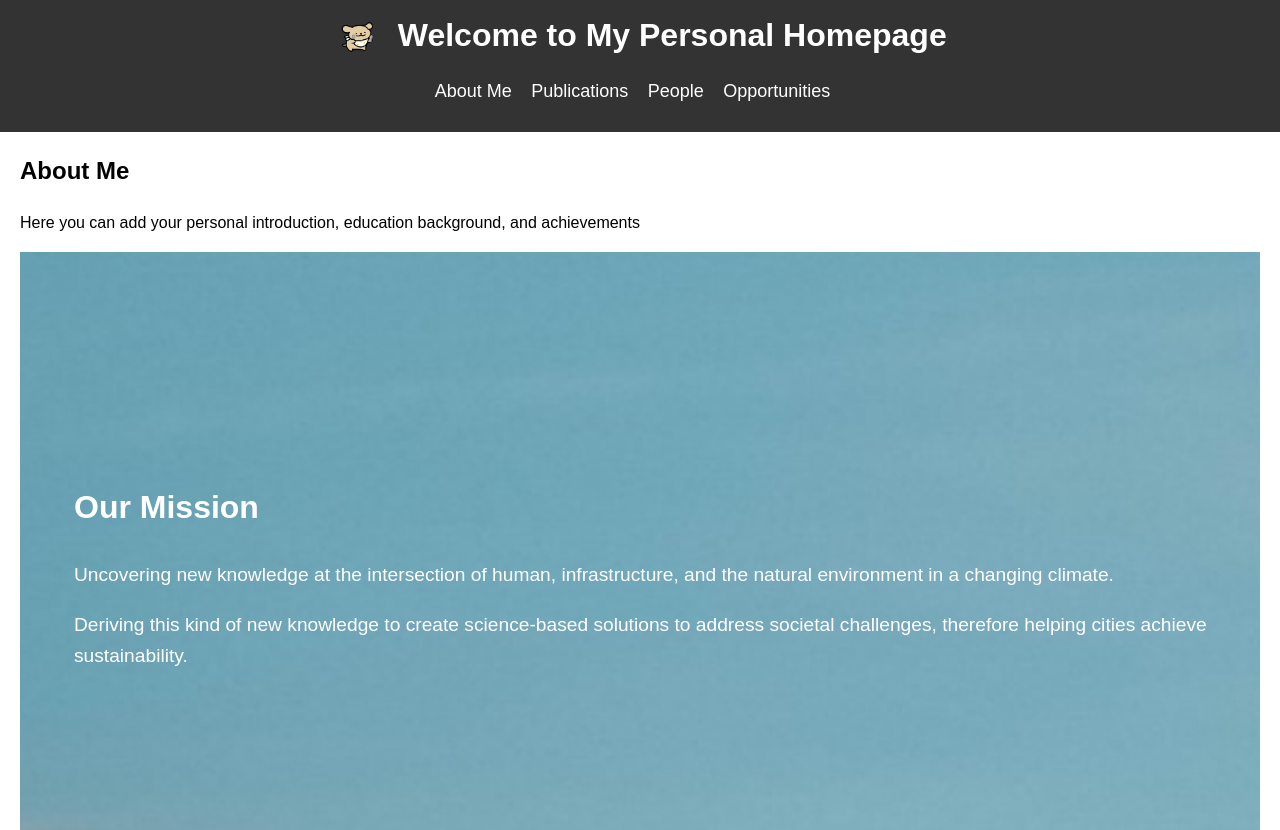
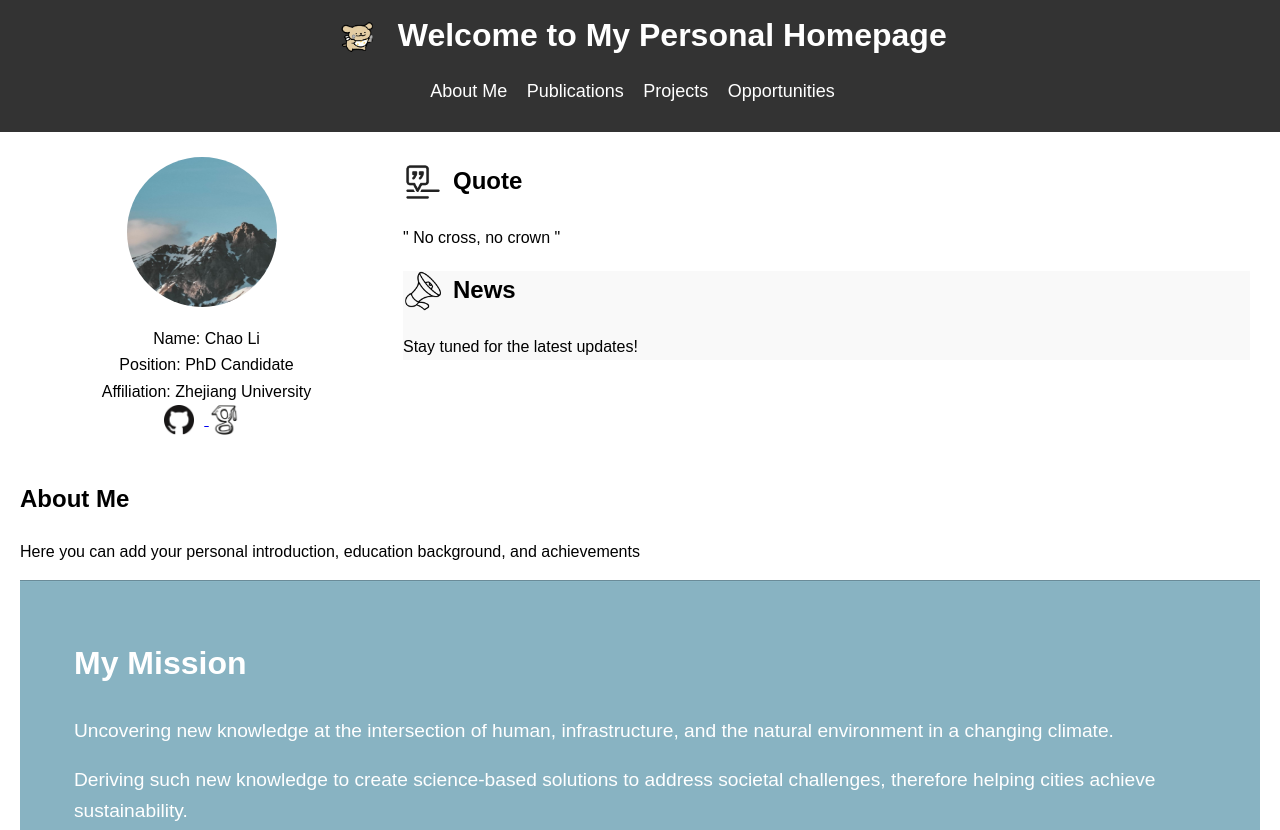
Before and after one commit to CLi-hub1/Homepage, a plain HTML site: page index.html in a window 1280 px wide. Shown: the top 830 px of the page. Drawn offline with Linux system fonts and the light colour scheme.

Commit message:
update information

```diff
--- a/index.html
+++ b/index.html
@@ -7,16 +7,25 @@
   <link rel="stylesheet" href="styles.css">
   <style>
     .container {
-        text-align: center; /* 可选：使整个容器内容居中 */
+        text-align: center;
     }
     .container img, .container h1 {
-        display: inline-block; /* 让图片和文字在同一行 */
-        vertical-align: middle; /* 使图片和文字垂直居中 */
+        display: inline-block;
+        vertical-align: middle;
     }
     .container img {
-        margin-right: 10px; /* 图片和文字之间的间距 */
+        margin-right: 10px;
     }
-</style>
+    .container4subtitles {
+    display: flex;
+    align-items: initial;
+    justify-content: flex-start;
+    text-align: right;
+    }
+    .container4subtitles img {
+        margin-right: 10px;
+    }
+  </style>
 </head>
 <body>
   <header>
@@ -28,35 +37,71 @@
       <ul>
         <li><a href="#about">About Me</a></li>
         <li><a href="#publications">Publications</a></li>
-        <li><a href="#people">People</a></li>
+        <li><a href="#projects">Projects</a></li>
         <li><a href="#opportunities">Opportunities</a></li>
       </ul>
     </nav>
   </header>
 
+  <section id="twofold4intro">
+    <!-- <h2>About Me</h2> -->
+    <div class="left-column">
+      <img src="photo.png" alt="My Photo" class="format1">
+      <p>Name: Chao Li</p>
+      <p>Position: PhD Candidate</p>
+      <p>Affiliation: Zhejiang University</p>
+      <div class = "container">
+        <a href="https://github.com/CLi-hub1" class="google-scholar">
+          <img src="github_icon.png" alt="github" class="format2">
+        </a>
+        <a href="https://scholar.google.com/citations?user=NAkMiRkAAAAJ&hl=zh-CN" class="google-scholar">
+          <img src="google_scholar_social media_icon.png" alt="Google Scholar" class="format2">
+        </a>
+        <!-- <a href="https://mail.google.com/mail" class="gmail">
+          <img src="email_logo_icon.png" alt="gmail" class="format2">
+        </a> -->
+      </div>
+    </div>
+    <div class="right-column">
+      <div class="container4subtitles">
+        <img src="quote_icon.png" alt="quote" width="40" height="40">
+        <h2>Quote</h2>
+      </div>
+      <p>" No cross, no crown "</p>
+      <div class="news">
+        <div class="container4subtitles">
+          <img src="news_icon.png" alt="news" width="40" height="40">
+          <h2>News</h2>
+        </div>
+        <p>Stay tuned for the latest updates!</p>
+      </div>
+    </div>
+  </section>
+
   <section id="about">
     <h2>About Me</h2>
     <p>Here you can add your personal introduction, education background, and achievements</p>
     <div class="text-overlay">
-      <h2>Our Mission</h2>
+      <h2>My Mission</h2>
       <p>Uncovering new knowledge at the intersection of human, infrastructure, and the natural environment in a changing climate. </p>
-      <p>Deriving this kind of new knowledge to create science-based solutions to address societal challenges, therefore helping cities achieve sustainability. </p>
+      <p>Deriving such new knowledge to create science-based solutions to address societal challenges, therefore helping cities achieve sustainability. </p>
     </div>
-    <img src="photo.png" alt="My Photo">
+    <img src="dragoncat.png" alt="My Photo">
   </section>
 
   <section id="publications">
     <h2>Publications</h2>
     <ul>
-      <li>Paper 1: <a href="https://arxiv.org/abs/2501.08004" target="_blank">Download</a></li>
-      <li>Paper 2: <a href="https://arxiv.org/abs/2308.03313">Download</a></li>
+      <li>Paper 1: <a href="https://arxiv.org/abs/2501.08004" target="_blank">Bridging financial gaps for infrastructure climate adaptation via integrated carbon markets</a></li>
+      <li>Paper 2: <a href="https://arxiv.org/abs/2501.08004" target="_blank">Quantifying the Impact of Large Language Models on Collective Opinion Dynamics</a></li>
+      <li>Paper 3: <a href="https://www.nature.com/articles/s42949-024-00157-w" target="_blank">Behavior-encoded models reveal differentiated access to public cooling environment by race and income</a></li>
       <li>More publications...</li>
     </ul>
   </section>
 
-  <section id="people">
-    <h2>People</h2>
-    <p>Here you can introduce your team members, collaborators, or students.</p>
+  <section id="projects">
+    <h2>Projects</h2>
+    <p>Here you can introduce your projects.</p>
   </section>
 
 
@@ -67,7 +112,7 @@
   </section>
 
   <footer>
-    <p>&copy; 2025 Chao Li All rights reserved.</p>
+    <p>&copy; 2025-2050 Chao Li. All rights reserved.</p>
   </footer>
 
   <script src="script.js"></script>
--- a/styles.css
+++ b/styles.css
@@ -51,7 +51,9 @@ footer {
   width: 100%;
 }
 
-/* 给图片添加文字 */
+/* 其他功能 */
+
+/* 图片上加文字 */
 #about {
   position: relative;
 }
@@ -70,7 +72,6 @@ footer {
   left: 5%; /* 文字从左侧开始 */
   text-align: left; /* 改为左对齐 */
   color: white;
-  /* background-color: rgba(0, 0, 0, 0.5); 半透明黑色背景 */
   padding: 10px;
   max-width: 90%;
   z-index: 1; /* 确保文字显示在图片之上 */
@@ -85,3 +86,72 @@ footer {
   font-size: 1.2em; /* 第二段文字的字体较小 */
   line-height: 1.6;
 }
+
+
+/* #twofold4intro Styles */
+/* #twofold4intro Start */
+#twofold4intro {
+  display: flex;
+}
+
+#twofold4intro .left-column {
+  width: 30%;
+  text-align: center;
+  padding: 5px;
+}
+
+#twofold4intro .left-column p {
+  margin: 1px 0;
+}
+
+#twofold4intro .right-column {
+  width: 70%;
+  padding: 10px;
+}
+
+#twofold4intro .right-column p {
+  margin: 5px 0px 20px 0px;
+}
+
+#twofold4intro img.format1 {
+  border-radius: 50%;
+  width: 150px;
+  height: 150px;
+  margin-bottom: 10px;
+  margin-right: 10px;
+}
+
+#twofold4intro img.format2 {
+  border-radius: 0;
+  width: 30px;
+  height: 30px;
+  /* margin-bottom: 10px;
+  margin-right: 10px; */
+  line-height: 0;
+}
+
+
+#twofold4intro .google-scholar {
+  margin-top: 10px;
+}
+
+#twofold4intro .news {
+  background-color: #f9f9f9;
+  /* padding: 10px; */
+  /* margin-top: 20px; */
+}
+
+@media (max-width: 768px) {
+  #twofold4intro {
+    flex-direction: column;
+  }
+
+  #twofold4intro .left-column {
+    width: 100%;
+  }
+
+  #twofold4intro .right-column {
+    width: 100%;
+  }
+}
+/* #twofold4intro End */
```
Also changed, not shown: dragoncat.png (added), email_logo_icon.png (added), github_icon.png (added), google_scholar_social media_icon.png (added), news_icon.png (added), quote_icon.png (added).
